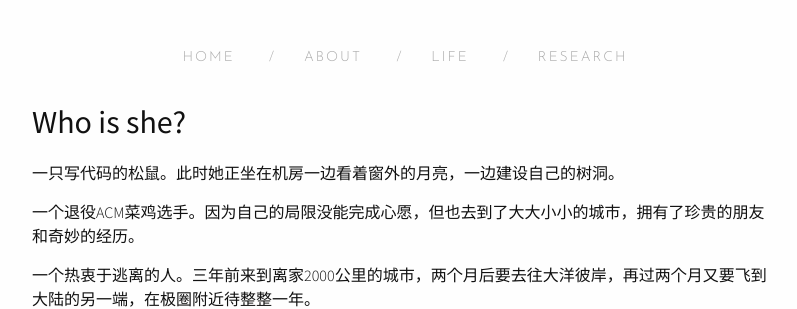
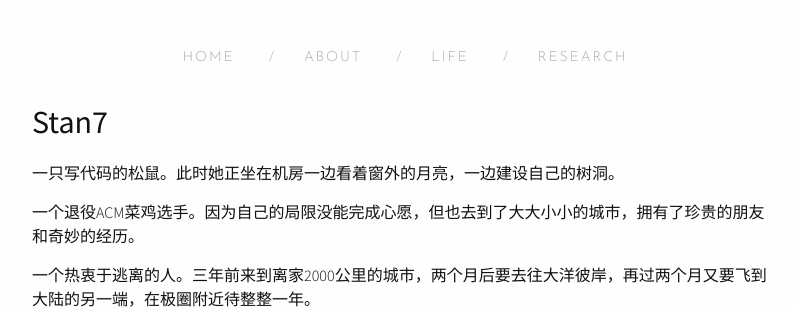
Before and after one commit to Stan7s/stan7s.github.io, a Jekyll site: the page built from about.md, in a window 1280 px wide. Shown: the part 204-513 px from the top of the page, without its empty margins (238-1035 px from the left). Built offline with Jekyll 4.4.1, drawn with Linux system fonts in a browser that asks for light colours; nearby versions of some CDN libraries.

Commit message:
Update about.md

```diff
--- a/about.md
+++ b/about.md
@@ -4,7 +4,7 @@ title : About
 permalink: /about/
 ---
 
-<h2>Who is she?</h2>
+<h2>Stan7</h2>
 
 一只写代码的松鼠。此时她正坐在机房一边看着窗外的月亮，一边建设自己的树洞。
 
```
